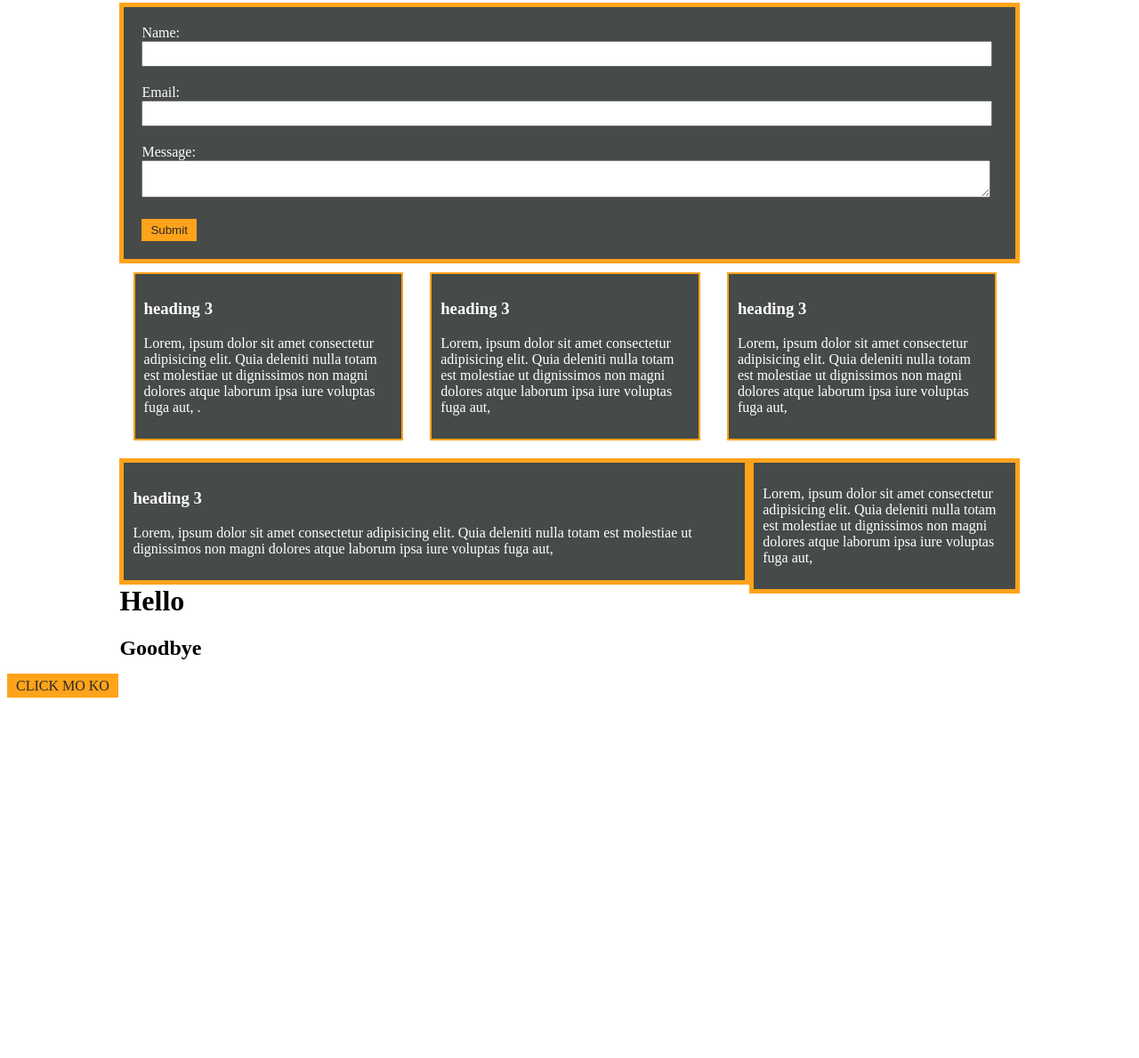
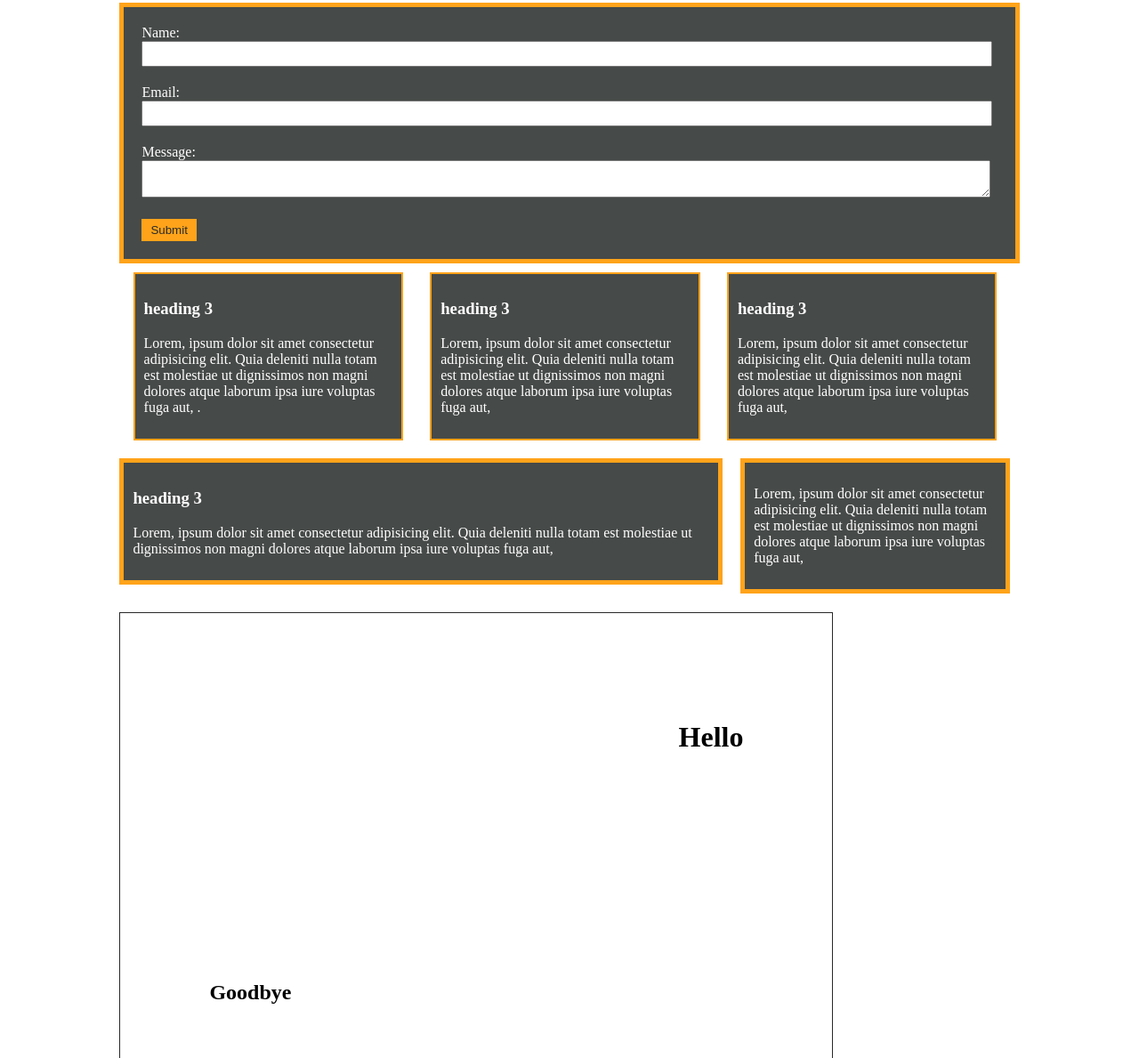
Before and after one commit to pkWafuuu/testing, a plain HTML site: page index.html in a window 1280 px wide. Shown: the part 446-1635 px from the top of the page at 89% size. Before the commit the page ends 1426 px from the top, so only its background shows below. Drawn offline with Linux system fonts and the light colour scheme; files that its build step writes are made by us from their sources.

Commit message:
Update style.css

```diff
--- a/style.css
+++ b/style.css
@@ -27,6 +27,10 @@ a:active{
 .button:hover{
     background-color: #292929;
     color: #ffa31a;
+}
+
+.clear{
+    clear: both;
 }
 
 .box-1{
@@ -106,7 +110,8 @@ a:active{
 
 #mainBlock{
     float: left;
-    width: 70%;
+    width: 67%;
+    margin-right: 1%;
     padding: 10px;
     box-sizing: border-box;
 }
@@ -115,5 +120,33 @@ a:active{
     float: right;
     width: 30%;
     padding: 10px;
+    margin-top: 2%;
+    margin-right: 1%;
     box-sizing: border-box;
 }
+
+.pos-box{
+    margin-top: 2%;
+    width: 800px;
+    height: 500px;
+    border: 1px solid #292929;
+    position: relative;
+}
+
+.pos-box h1{
+    position: absolute;
+    top: 100px;
+    right: 100px;
+}
+
+.pos-box h2{
+    position: absolute;
+    bottom: 40px;
+    left: 100px;
+}
+
+.fixed{
+    position: fixed;
+    top: 100px;
+
+}
```
